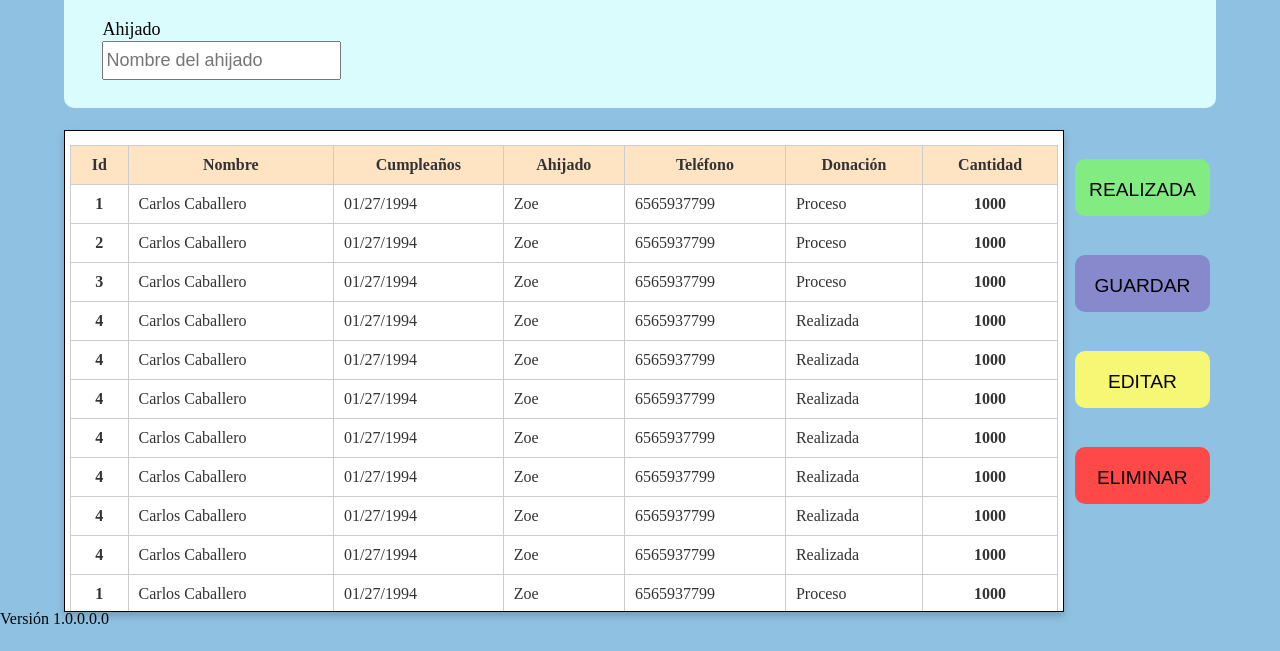
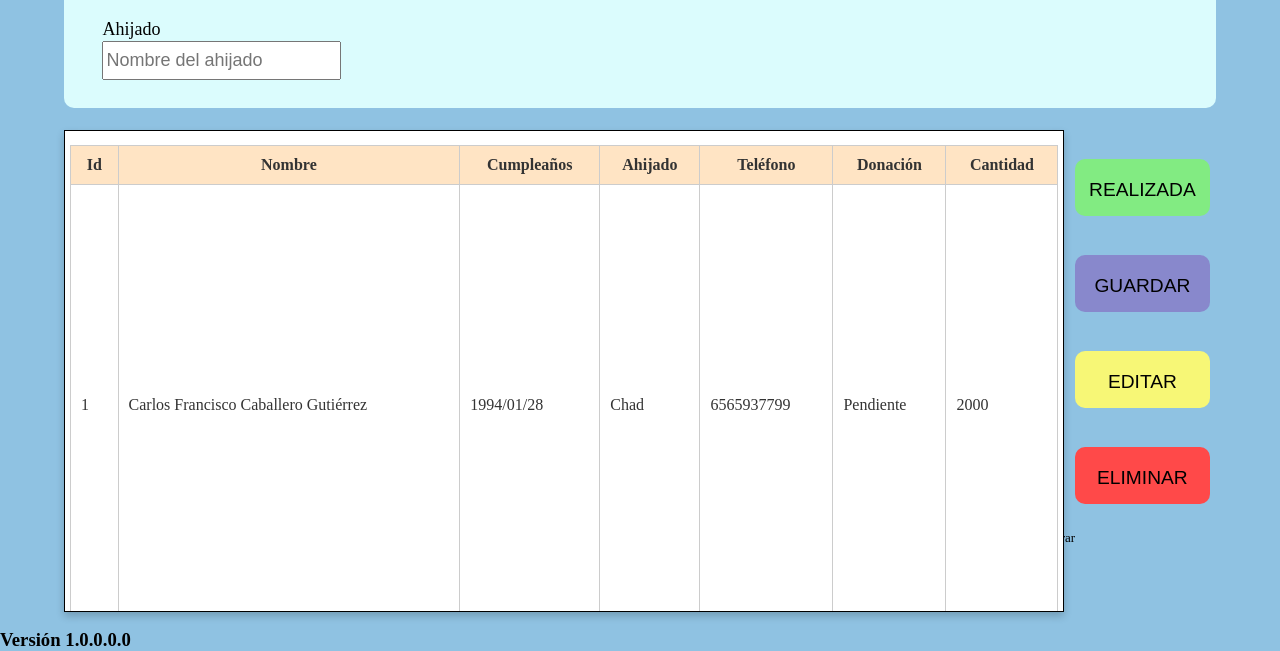
Before and after one commit to Wolltony/reportePadrinosPage, a plain HTML site: page index.html in a window 1280 px wide. Shown: the part 310-961 px from the top of the page. Drawn offline with Linux system fonts and the light colour scheme.

Commit message:
Se actualizó el archivo HTML con todas las etiquetas actualizadas para las funcionalidades.

```diff
--- a/index.html
+++ b/index.html
@@ -17,14 +17,14 @@
   </div>
 </div>
 </div>
-<div class="formContainer">
+<form class="formContainer">
   <div class="idField">
    <label for="idNumber">ID</label>
    <input type="text" id="idNumber">
   </div>
   <div class="nameField">
    <label for="name">Nombre</label>
-   <input type="text" id="name" placeholder="Escriba un correo">
+   <input type="text" id="name" placeholder="Nombre del padrino">
   </div>
   <div class="gcField">
    <label for="gchild">Ahijado</label>
@@ -40,15 +40,19 @@
    </div>
    <div class="montoField">
     <label for="monto">Cantidad</label>
-    <input type="text" id="monto" placeholder="">
+    <input style="text-align: right;" type="text" id="monto" placeholder="0.00">
    </div>
    <div class="cbDonateField">
-   <label for="cbDonate">Donación Estatus</label>
+    <label for="cbDonate">Donación</label>
     <select id="cbDonate">
-        <option value="Proceso">Proceso</option>
+        <option value="Pendiente">Pendiente</option>
         <option value="Realizada">Realizada</option>
     </select>
-  </div>
+ </div>
+</form>
+<div class="brushKit">
+  <button id="btErase" class="btn-con-imagen"></button>
+  <label style="font-size: small; text-align: center; position: absolute; bottom: -7%; right: 16%;">Borrar</label>
 </div>
 <div class="reportContainer">
 <div class="reportTable">
@@ -66,142 +70,27 @@
   </thead>
   <tbody>
     <tr>
-      <th>1</th>
-      <td>Carlos Caballero</td>
-      <td>01/27/1994</td>
-      <td>Zoe</td>
+      <td>1</td>
+      <td>Carlos Francisco Caballero Gutiérrez</td>
+      <td>1994/01/28</td>
+      <td>Chad</td>
       <td>6565937799</td>
-      <td>Proceso</td>
-      <th>1000</th>
-    </tr>
-    <tr>
-      <th>2</th>
-      <td>Carlos Caballero</td>
-      <td>01/27/1994</td>
-      <td>Zoe</td>
-      <td>6565937799</td>
-      <td>Proceso</td>
-      <th>1000</th>
-    </tr>
-    <tr>
-      <th>3</th>
-      <td>Carlos Caballero</td>
-      <td>01/27/1994</td>
-      <td>Zoe</td>
-      <td>6565937799</td>
-      <td>Proceso</td>
-      <th>1000</th>
-    </tr>
-    <tr>
-      <th>4</th>
-      <td>Carlos Caballero</td>
-      <td>01/27/1994</td>
-      <td>Zoe</td>
-      <td>6565937799</td>
-      <td>Realizada</td>
-      <th>1000</th>
-    </tr>
-    <tr>
-      <th>4</th>
-      <td>Carlos Caballero</td>
-      <td>01/27/1994</td>
-      <td>Zoe</td>
-      <td>6565937799</td>
-      <td>Realizada</td>
-      <th>1000</th>
-    </tr>
-    <tr>
-      <th>4</th>
-      <td>Carlos Caballero</td>
-      <td>01/27/1994</td>
-      <td>Zoe</td>
-      <td>6565937799</td>
-      <td>Realizada</td>
-      <th>1000</th>
-    </tr>
-    <tr>
-      <th>4</th>
-      <td>Carlos Caballero</td>
-      <td>01/27/1994</td>
-      <td>Zoe</td>
-      <td>6565937799</td>
-      <td>Realizada</td>
-      <th>1000</th>
-    </tr>
-    <tr>
-      <th>4</th>
-      <td>Carlos Caballero</td>
-      <td>01/27/1994</td>
-      <td>Zoe</td>
-      <td>6565937799</td>
-      <td>Realizada</td>
-      <th>1000</th>
-    </tr>
-    <tr>
-      <th>4</th>
-      <td>Carlos Caballero</td>
-      <td>01/27/1994</td>
-      <td>Zoe</td>
-      <td>6565937799</td>
-      <td>Realizada</td>
-      <th>1000</th>
-    </tr>
-    <tr>
-      <th>4</th>
-      <td>Carlos Caballero</td>
-      <td>01/27/1994</td>
-      <td>Zoe</td>
-      <td>6565937799</td>
-      <td>Realizada</td>
-      <th>1000</th>
-    </tr>
-    <tr>
-      <th>1</th>
-      <td>Carlos Caballero</td>
-      <td>01/27/1994</td>
-      <td>Zoe</td>
-      <td>6565937799</td>
-      <td>Proceso</td>
-      <th>1000</th>
-    </tr>
-    <tr>
-      <th>1</th>
-      <td>Carlos Caballero</td>
-      <td>01/27/1994</td>
-      <td>Zoe</td>
-      <td>6565937799</td>
-      <td>Proceso</td>
-      <th>1000</th>
-    </tr>
-    <tr>
-      <th>1</th>
-      <td>Carlos Caballero</td>
-      <td>01/27/1994</td>
-      <td>Zoe</td>
-      <td>6565937799</td>
-      <td>Proceso</td>
-      <th>1000</th>
-    </tr>
-    <tr>
-      <th>1</th>
-      <td>Carlos Caballero</td>
-      <td>01/27/1994</td>
-      <td>Zoe</td>
-      <td>6565937799</td>
-      <td>Proceso</td>
-      <th>1000</th>
+      <td>Pendiente</td>
+      <td>2000</td>
     </tr>
   </tbody>
  </table>
 </div>
 </div>
 <div class="buttonsSet">
-<button id= "btDone" style="background-color: rgb(130, 235, 130); font-size: larger; color: black;">REALIZADA</button>
-<button style="background-color: rgb(136, 136, 204); font-size: larger; color: black;">GUARDAR</button>
-<button style="background-color:rgb(247, 247, 118); font-size: larger; color: black;">EDITAR</button>
-<button style="background-color: rgb(255, 73, 73); font-size: larger; color: black;">ELIMINAR</button>
+<button id= "btDone" style="background-color: rgb(130, 235, 130); font-size: larger; color:black;">REALIZADA</button>
+<button id= "btSave" style="background-color: rgb(136, 136, 204); font-size: larger; color:black;">GUARDAR</button>
+<button id="btEdit" style="background-color:rgb(247, 247, 118); font-size: larger; color:black;">EDITAR</button>
+<button id="btDel" onclick="deletePadrino(this)" style="background-color: rgb(255, 73, 73); font-size: larger; color:black;">ELIMINAR</button>
 </div>
-<div class="footer">Versión 1.0.0.0.0</div>
-<script src="script.js"></script>
+<div class="footer">
+<h3>Versión 1.0.0.0.0</h3>
+</div>
+<script src="scriptReport.js"></script>
 </body>
 </html>
```
